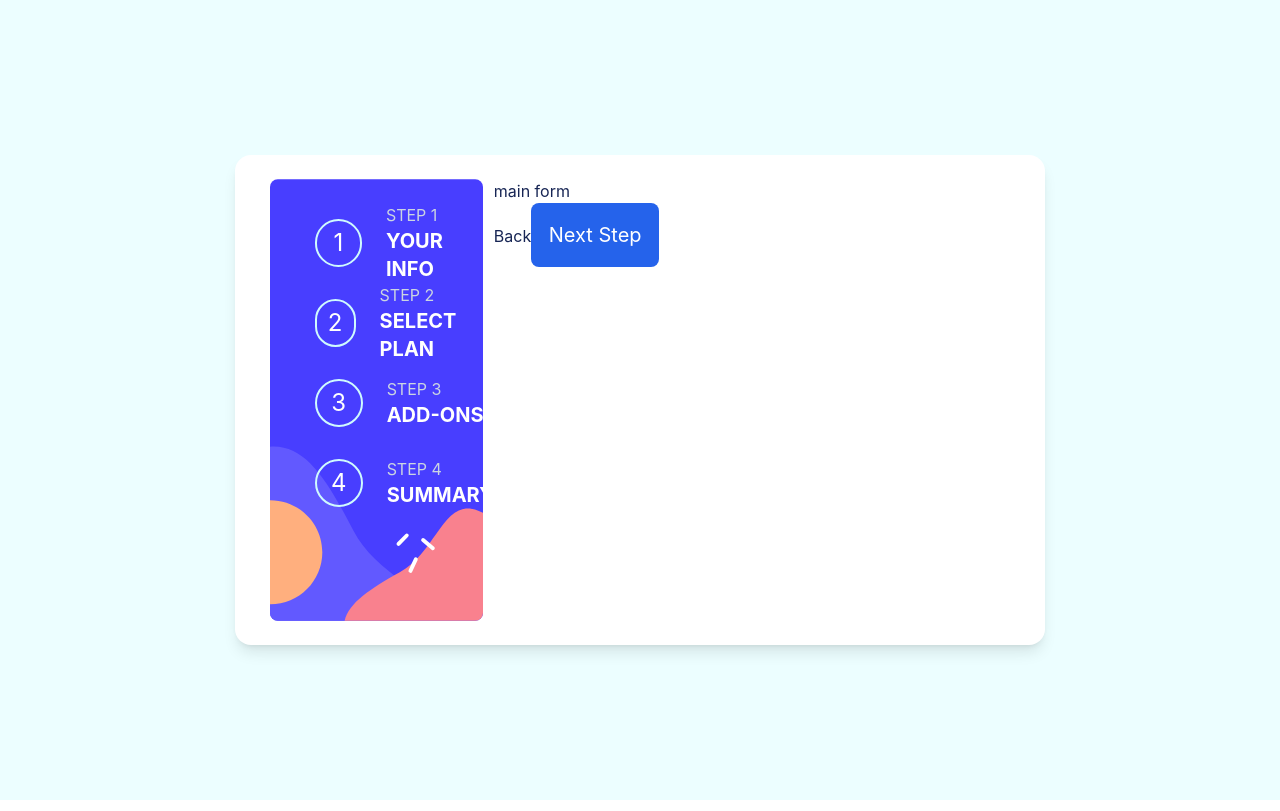
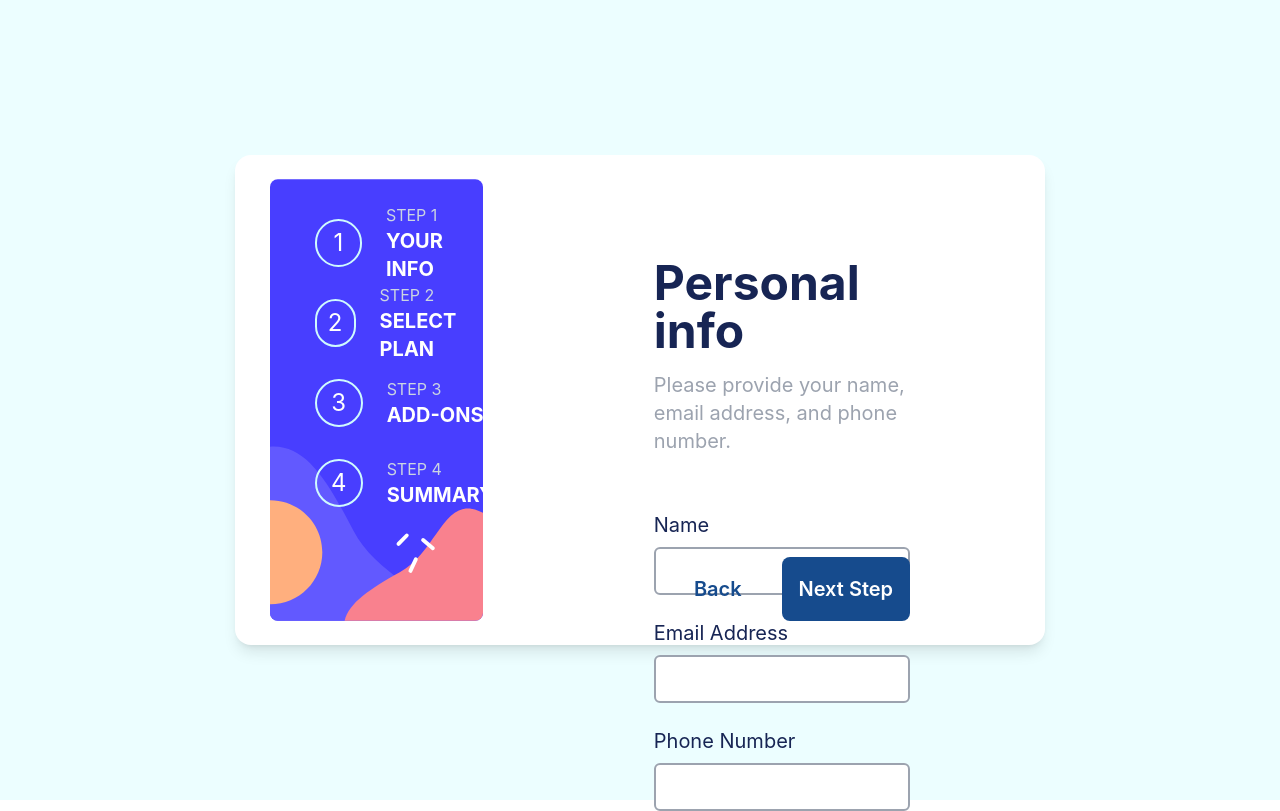
Before and after one commit to BlckTitan/palma, a React (Create React App) app: page / in a window 1280 px wide. Built offline with nearby package versions, Linux system fonts and the light colour scheme; the HTML template or start-up script is replaced by a standard one.

Commit message:
Created the personalInfo component

```diff
--- a/src/App.js
+++ b/src/App.js
@@ -1,8 +1,11 @@
 //style
 import './style/style.css';
 //component
-import Sidebar from './components/Sidebar';
+import Sidebar from './components/sidebar/Sidebar';
+import YourInfo from './components/yourInfo/YourInfo';
 function App() {
+
+
 
   return (
     <div className="
@@ -14,11 +17,9 @@
           <Sidebar/>
         </div>
         <div className='form_component w-full h-full  text-blue-950'>
-          main form
-          <div>
-            <button>Back</button>
-            <button className='w-32 h-16 text-white text-xl rounded-lg bg-blue-600'>Next Step</button>
-          </div>
+
+          <YourInfo/>
+
         </div>
       </form>
     </div>
--- a/src/components/Sidebar.jsx
+++ b/src/components/sidebar/Sidebar.jsx
@@ -1,4 +1,4 @@
-import React from 'react'
+import React from 'react';
 
 export default function Sidebar() {
     const sidebar_items = [
--- /dev/null
+++ b/src/components/yourInfo/YourInfo.jsx
@@ -0,0 +1,53 @@
+import React from 'react';
+import './style/yourInfo_style.css';
+
+export default function YourInfo() {
+
+    const personal_info_inputs = [
+        {labels: 'name', title: 'Name', input_type: 'text'},
+        {labels: 'email', title: 'Email Address', input_type: 'email'},
+        {labels: 'phone', title: 'Phone Number', input_type: 'tel'},
+      ]
+
+  return (
+    <div className='yourInfo_container w-full h-full  text-blue-950'>
+        <div className='w-full h-5/6'>
+            <header>
+              <h1 className='text-5xl font-bold'>Personal info</h1>
+              <p className='text-xl text-gray-400 mt-4 mb-14'>
+                Please provide your name, email address, and phone number.
+              </p>
+            </header>
+
+            <div className='field_label_inputs'>
+              {
+                personal_info_inputs.map((inputs, index) => (
+                  <div className='input_items mb-6' key={index}>
+
+                    <div className='label_error flex justify-between items-center'>
+                      <label for={inputs.labels} className='text-xl font-normal mb-2'>
+                        {inputs.title}
+                      </label>
+                      <span className='error_message text-red-500 font-normal text-2xl'></span>
+                    </div>
+
+                    <input
+                      className='w-full h-12 text-xl rounded-md'
+                      id={inputs.labels}
+                      type={inputs.input_type}
+                      required
+                    />
+
+                  </div>
+                ))
+              }
+            </div>
+          </div>
+
+          <footer className='w-full h-1/6 form_container flex justify-between items-end'>
+            <button className='btn_back w-32 h-16 text-xl font-semibold'>Back</button>
+            <button className='btn_next w-32 h-16 text-white text-xl font-semibold rounded-lg'>Next Step</button>
+          </footer>
+    </div>
+  )
+}
--- /dev/null
+++ b/src/components/yourInfo/style/yourInfo_style.css
@@ -0,0 +1,22 @@
+div.yourInfo_container{
+    position: relative;
+    padding: 5rem 10rem 0 10rem;
+}
+div.field_label_inputs input:active,
+div.field_label_inputs input:focus,
+div.field_label_inputs input:focus-within{
+    border: 2px solid --purplish-blue;
+}
+div.field_label_inputs input.error{
+    border: 2px solid #ef4444;
+}
+div.field_label_inputs input{
+    border: 2px solid #9ca3af;
+}
+footer > button.btn_back{
+    color: var(--dark-blue);
+}
+footer > button.btn_next{
+    background-color: var(--dark-blue);
+    color: #fff;
+}
--- a/src/style/style.css
+++ b/src/style/style.css
@@ -13,6 +13,7 @@
 
 --marine-blue: hsl(213, 96%, 18%);
 --purplish-blue: hsl(243, 100%, 62%);
+--dark-blue: rgba(22,75,141,255);
 --pastel-blue: hsl(228, 100%, 84%);
 --light-blue: hsl(206, 94%, 87%);
 --strawberry-red: hsl(354, 84%, 57%);
```
Also changed, not shown: src/components/sidebar/sidebar_style.css (added).
